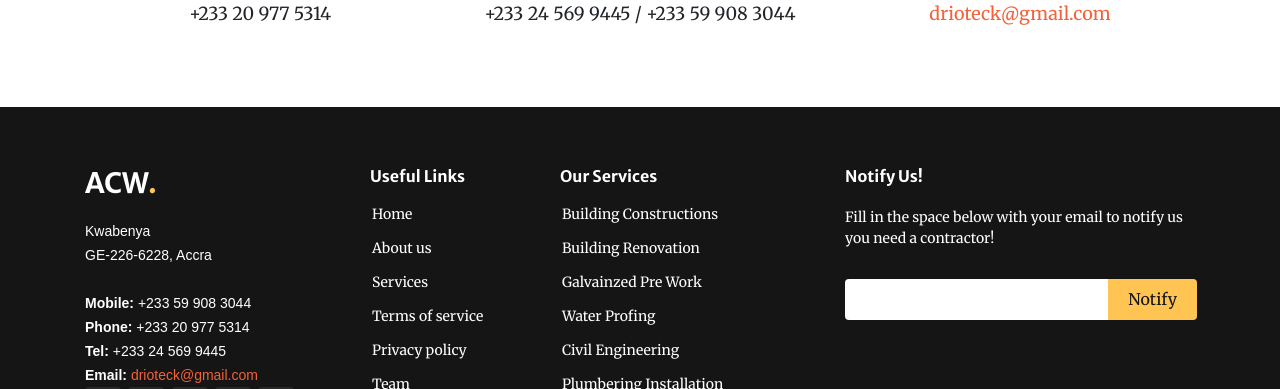
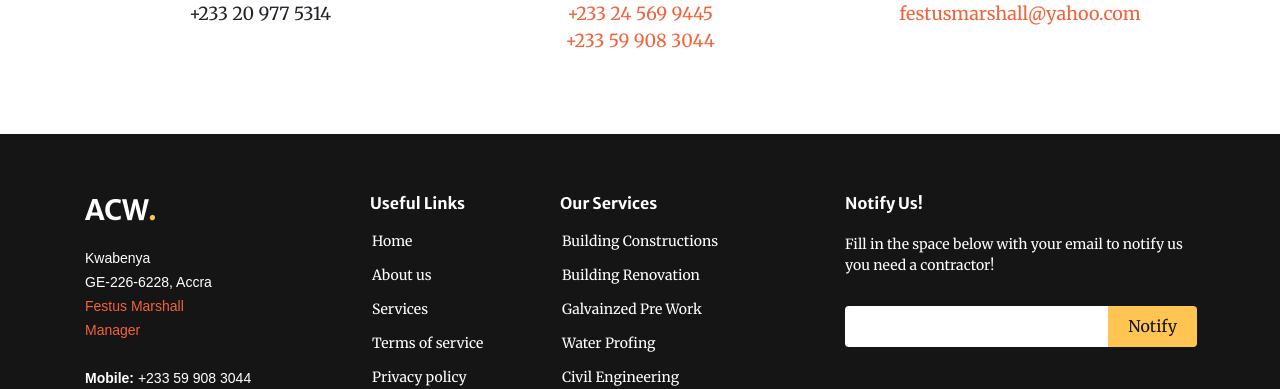
Before and after one commit to alkesconstruction/alkesconstruction.github.io, a plain HTML site: page index.html in a window 1280 px wide. Shown: the part 3816-4205 px from the top of the page. Drawn offline with nearby package versions, Linux system fonts and the light colour scheme.

Commit message:
first commit

```diff
--- a/index.html
+++ b/index.html
@@ -234,11 +234,12 @@
                     </div>
                     <div class="col-lg-4 ml-auto text-center mb-5 mb-lg-0">
                         <i class="fab fa-whatsapp fa-3x mb-3 text-muted"></i>
-                        <div>+233 24 569 9445 / +233 59 908 3044</div>
+                        <a class="d-block" href="https://wa.me/+233245699445">+233 24 569 9445 <a class="d-block" href="https://wa.me/+233599083044">+233 59 908 3044</a> </a>
+
                     </div>
                     <div class="col-lg-4 mr-auto text-center">
                         <i class="fas fa-envelope fa-3x mb-3 text-muted"></i>
-                        <a class="d-block" href="mailto:drioteck@gmail.com">drioteck@gmail.com</a>
+                        <a class="d-block" href="mailto:festusmarshall@yahoo.com">festusmarshall@yahoo.com</a>
                     </div>
                 </div>
             </div>
@@ -256,11 +257,13 @@
                 <h3>ACW<span>.</span></h3>
                 <p>
                     Kwabenya  <br>
-                    GE-226-6228, Accra<br><br>
+                    GE-226-6228, Accra<br>
+                    <a href="https://wa.me/+233245699445">Festus Marshall</a><br>
+                    <a href="https://wa.me/+233599083044">Manager</a><br><br>
                     <strong>Mobile:</strong> +233 59 908 3044<br>
                     <strong>Phone:</strong> +233 20 977 5314<br>
                     <strong>Tel:</strong> +233 24 569 9445<br>
-                    <strong>Email:</strong> <a href="mailto:drioteck@gmail.com">drioteck@gmail.com</a>
+                    <strong>Email:</strong> <a href="mailto:festusmarshall@yahoo.com">festusmarshall@yahoo.com</a>
                 </p>
                 <div class="social-links d-none d-md-block">
                     <a href="#" class="twitter"><i class="fab fa-twitter"></i></a>
```
